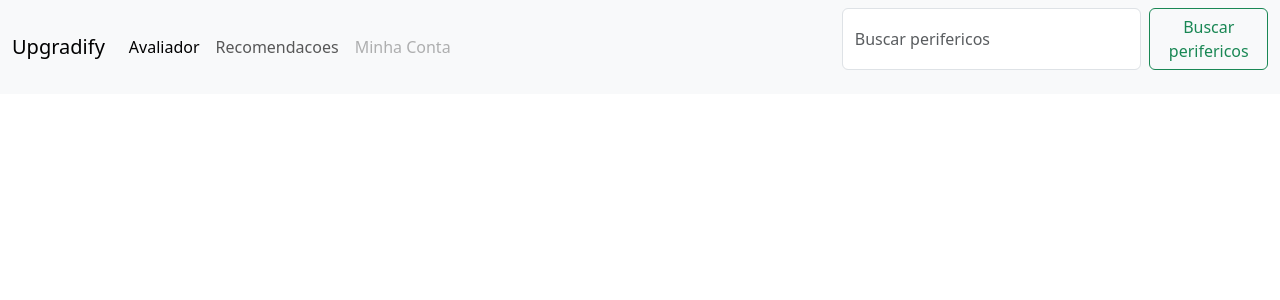
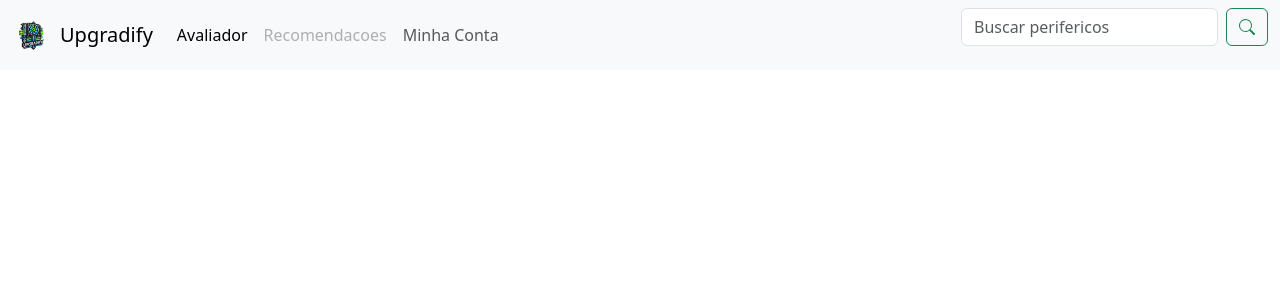
Before and after one commit to Bohredd/is-pc-gamer, a Django app: template app/hardwares/templates/hardwares/base.html in a window 1280 px wide. Shown: the top 300 px of the page. Run offline with Django 5.2, Linux system fonts and the light colour scheme; the template is opened without the code that fills it, so the values that code supplies are empty.

Commit message:
feat: start views create

```diff
--- a/app/hardwares/templates/hardwares/base.html
+++ b/app/hardwares/templates/hardwares/base.html
@@ -1,28 +1,40 @@
-<link href="https://cdn.jsdelivr.net/npm/bootstrap@5.3.3/dist/css/bootstrap.min.css" rel="stylesheet" integrity="sha384-QWTKZyjpPEjISv5WaRU9OFeRpok6YctnYmDr5pNlyT2bRjXh0JMhjY6hW+ALEwIH" crossorigin="anonymous">
-<script src="https://cdn.jsdelivr.net/npm/bootstrap@5.3.3/dist/js/bootstrap.bundle.min.js" integrity="sha384-YvpcrYf0tY3lHB60NNkmXc5s9fDVZLESaAA55NDzOxhy9GkcIdslK1eN7N6jIeHz" crossorigin="anonymous"></script>
-
+<link href="https://cdn.jsdelivr.net/npm/bootstrap@5.3.3/dist/css/bootstrap.min.css" rel="stylesheet"
+      integrity="sha384-QWTKZyjpPEjISv5WaRU9OFeRpok6YctnYmDr5pNlyT2bRjXh0JMhjY6hW+ALEwIH" crossorigin="anonymous">
+<script src="https://cdn.jsdelivr.net/npm/bootstrap@5.3.3/dist/js/bootstrap.bundle.min.js"
+        integrity="sha384-YvpcrYf0tY3lHB60NNkmXc5s9fDVZLESaAA55NDzOxhy9GkcIdslK1eN7N6jIeHz"
+        crossorigin="anonymous"></script>
+{% load static %}
 
 <nav class="navbar navbar-expand-lg bg-body-tertiary">
     <div class="container-fluid">
-    <a class="navbar-brand" href="#">Upgradify</a>
-    <button class="navbar-toggler" type="button" data-bs-toggle="collapse" data-bs-target="#navbarScroll" aria-controls="navbarScroll" aria-expanded="false" aria-label="Toggle navigation">
+        <a class="navbar-brand d-flex align-items-center" href="#">
+            <img src="{% static 'images/upgradify.png' %}" alt="Logo" width="40" height="40" class="d-inline-block align-text-top">
+            <span class="ms-2 d-none d-lg-inline">Upgradify</span>
+        </a>
+        <button class="navbar-toggler" type="button" data-bs-toggle="collapse" data-bs-target="#navbarScroll"
+                aria-controls="navbarScroll" aria-expanded="false" aria-label="Toggle navigation">
             <span class="navbar-toggler-icon"></span>
         </button>
         <div class="collapse navbar-collapse" id="navbarScroll">
             <ul class="navbar-nav me-auto my-2 my-lg-0 navbar-nav-scroll" style="--bs-scroll-height: 100px;">
                 <li class="nav-item">
-          <a class="nav-link active" aria-current="page" href="#">Avaliador</a>
+                    <a class="nav-link active" aria-current="page" href="{% url 'avaliador'%}">Avaliador</a>
                 </li>
                 <li class="nav-item">
-          <a class="nav-link" href="#">Recomendacoes</a>
+                    <a class="nav-link disabled" aria-disabled="true" href="#">Recomendacoes</a>
                 </li>
                 <li class="nav-item">
-          <a class="nav-link disabled" aria-disabled="true">Minha Conta</a>
+                    <a class="nav-link">Minha Conta</a>
                 </li>
             </ul>
             <form class="d-flex" role="search">
                 <input class="form-control me-2" type="search" placeholder="Buscar perifericos" aria-label="Search">
-        <button class="btn btn-outline-success" type="submit">Buscar perifericos</button>
+                <button class="btn btn-outline-success" type="submit">
+                    <svg xmlns="http://www.w3.org/2000/svg" width="16" height="16" fill="currentColor"
+                         class="bi bi-search" viewBox="0 0 16 16">
+                        <path d="M11.742 10.344a6.5 6.5 0 1 0-1.397 1.398h-.001q.044.06.098.115l3.85 3.85a1 1 0 0 0 1.415-1.414l-3.85-3.85a1 1 0 0 0-.115-.1zM12 6.5a5.5 5.5 0 1 1-11 0 5.5 5.5 0 0 1 11 0"/>
+                    </svg>
+                </button>
             </form>
         </div>
     </div>
--- a/app/hardwares/urls.py
+++ b/app/hardwares/urls.py
@@ -6,4 +6,5 @@ urlpatterns = [
     path("avaliador/", views.avaliador, name="avaliador"),
     path("login/", views.login, name="login"),
     path("cadastro/", views.cadastro, name="cadastro"),
+    path("base/", views.base, name="base"),
 ]
--- a/app/upgradify/settings.py
+++ b/app/upgradify/settings.py
@@ -117,7 +117,11 @@ USE_TZ = True
 # Static files (CSS, JavaScript, Images)
 # https://docs.djangoproject.com/en/5.1/howto/static-files/
 
-STATIC_URL = "static/"
+STATIC_URL = "/static/"
+STATICFILES_DIRS = [
+    BASE_DIR / "static",
+]
+STATIC_ROOT = BASE_DIR / "staticfiles"
 
 # Default primary key field type
 # https://docs.djangoproject.com/en/5.1/ref/settings/#default-auto-field
```
Also changed, not shown: app/hardwares/templates/hardwares/upgradify.png (added), app/static/images/upgradify.png (added), app/static/images/upgradify.webp (added). Lines whose indentation alone changed are shown as unchanged.
